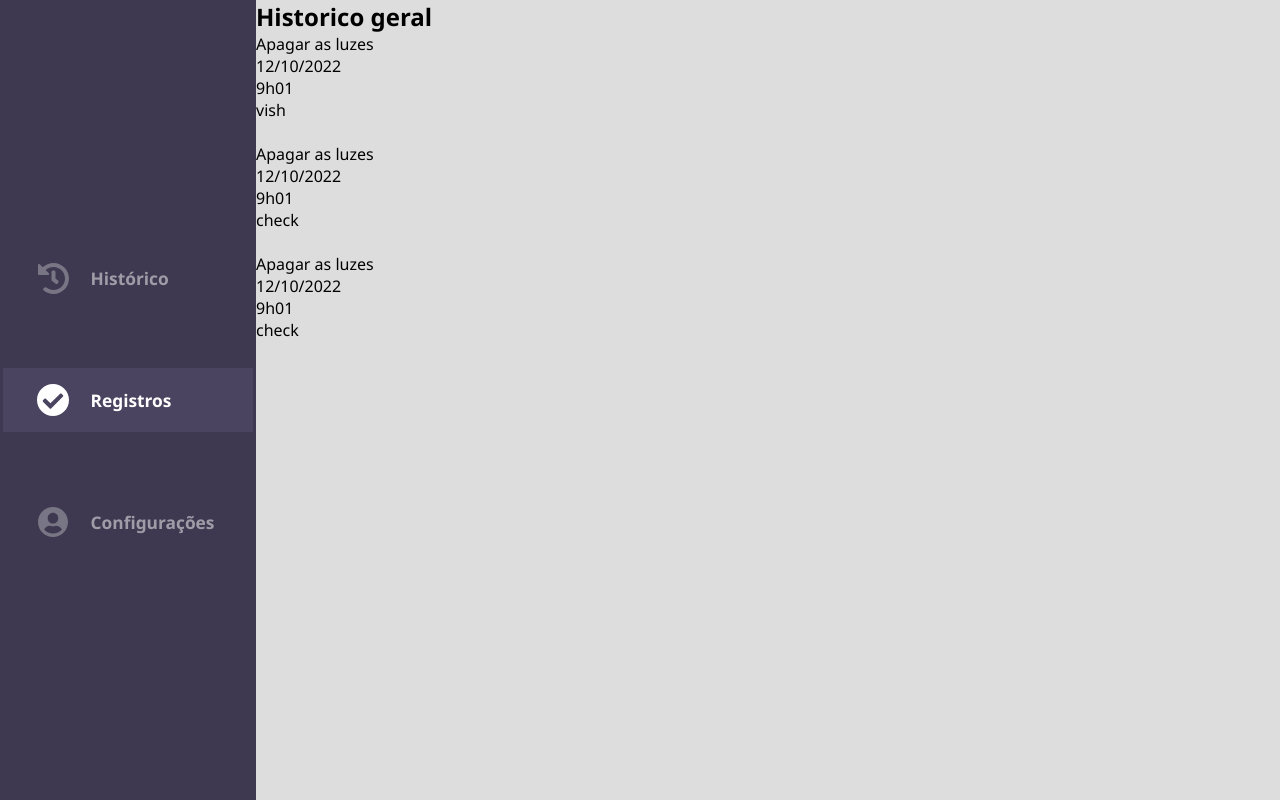
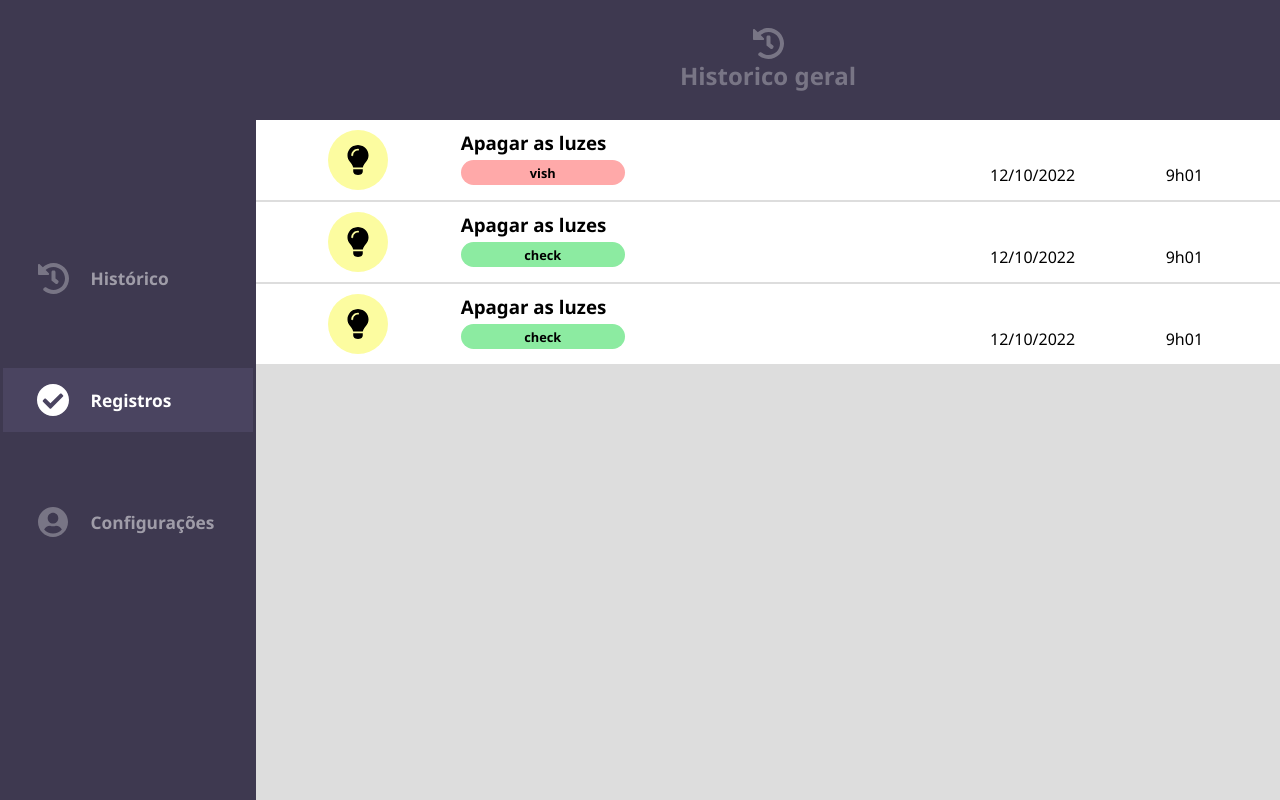
Before and after one commit to aka-toliu/fiz-isso, an Angular app in the folder dev/: page /historico in a window 1280 px wide. Built offline with nearby package versions, Linux system fonts and the light colour scheme.

Commit message:
estilização do historico

```diff
--- a/dev/src/app/historico-geral/historico-geral.component.html
+++ b/dev/src/app/historico-geral/historico-geral.component.html
@@ -1,9 +1,27 @@
-<h2>Historico geral</h2>
+<header>
+        <img src="../../assets/icones/icon__historico-white.svg" alt="">
+        <h2>Historico geral</h2>
+</header>
 
-<div *ngFor="let historico of historicoGeral">
-        <p>{{ historico.titulo }}</p>
-        <p>{{ historico.data }}</p>
-        <p>{{ historico.horario }}</p>
-        <p>{{ historico.status }}</p>
-        <br>
-</div>
+<main>
+
+        <div class="historico-g__item" *ngFor="let historico of historicoGeral">
+                <div class="historico-g__icon">
+                        <img class="{{ historico.cor }}" src="../../assets/icones/icon__{{ historico.icone }}.svg" alt="">
+                </div>
+
+                <div class="historico-g__content">
+
+                        <h3 class="historico-g__titulo">{{ historico.titulo }}</h3>
+
+                        <p [ngClass]="{checked: historico.status == 'check',
+                                       vished: historico.status == 'vish'}"
+                                       class="historico-g__status">{{ historico.status }}</p>
+                        <p class="historico-g__data">{{ historico.data }}</p>
+                        <p class="historico-g__horario">{{ historico.horario }}</p>
+                </div>
+
+                <br>
+        </div>
+
+</main>
--- a/dev/src/app/historico-geral/historico-geral.component.scss
+++ b/dev/src/app/historico-geral/historico-geral.component.scss
@@ -0,0 +1,86 @@
+header{
+    width: 100%;
+    height: 15%;
+    background-color: var(--primary);
+    display: flex;
+    align-items: center;
+    justify-content: center;
+    flex-direction: column;
+
+    h2{
+        color: white;
+        opacity: .3;
+    }
+
+    img{
+        opacity: .3;
+    }
+}
+
+
+.historico-g{
+
+    &__item{
+        width: 100%;
+        height: 80px;
+        background-color: var(--white);
+        margin-bottom: 2px;
+        display: flex;
+        align-items: center;
+        justify-content: space-around;
+    }
+
+    &__icon{
+        width: 20%;
+        height: 100%;
+        display: flex;
+        align-items: center;
+        justify-content: center;
+
+        img{
+            width: 60px;
+            height: 60px;
+            border-radius: 60px;
+            padding: 15px;
+        }
+    }
+
+    &__content{
+        width: 80%;
+        display: flex;
+        flex-wrap: wrap;
+    }
+    &__status{
+        width: 20%;
+        height: 25px;
+        border-radius: 30px;
+        display: flex;
+        justify-content: center;
+        align-items: center;
+        font-weight: bolder;
+        font-size: .8em;
+    }
+
+    &__titulo{
+        width: 95%;
+        font-weight: bold;
+        margin-bottom: 5px;
+    }
+
+    &__data{
+        width: 55%;
+        height: 30px;
+        display: flex;
+        justify-content: flex-end;
+        align-items: center;
+    }
+
+    &__horario{
+        width: 15%;
+        height: 30px;
+        display: flex;
+        justify-content: flex-end;
+        align-items: center;
+        margin-left: 5px;
+    }
+}
--- a/dev/src/app/registros.service.ts
+++ b/dev/src/app/registros.service.ts
@@ -111,18 +111,24 @@ export class RegistrosService {
 
       {
         titulo: "Apagar as luzes",
+        icone: "light",
+        cor: "yellow",
         data: "12/10/2022",
         horario: "9h01",
         status: "vish",
       },
       {
         titulo: "Apagar as luzes",
+        icone: "light",
+        cor: "yellow",
         data: "12/10/2022",
         horario: "9h01",
         status: "check",
       },
       {
         titulo: "Apagar as luzes",
+        icone: "light",
+        cor: "yellow",
         data: "12/10/2022",
         horario: "9h01",
         status: "check",
--- a/dev/src/app/registros/registros.component.html
+++ b/dev/src/app/registros/registros.component.html
@@ -43,7 +43,9 @@
             <span *ngIf="registro.status != 'waiting'">Próximo: {{ registro.data | date: 'dd-MM-yyyy' }}</span>
         </div>
     </div>
-    <button class="btn-registro__historico" [routerLink]="['registro', idRegistro.id]">ver histórico</button>
+    <button class="btn-registro__historico" [routerLink]="['registro', idRegistro.id]">Ver histórico</button>
+
+    <button class="btn-registro__options"></button>
 
 </section>
 </main>
--- a/dev/src/app/registros/registros.component.scss
+++ b/dev/src/app/registros/registros.component.scss
@@ -133,7 +133,25 @@
     position: absolute;
     bottom: 10px;
     right: 10px;
-    opacity: .4s;
+    opacity: .7;
+    display: flex;
+    align-items: center;
+    justify-content: center;
+    height: 15px;
+    font-size: .8em;
+
+    &::before{
+        content: "";
+        width: 15px;
+        height: 15px;
+        background-size: 15px;
+        background-repeat: no-repeat;
+        background-position: center;
+        background-image: url(../../assets/icones/icon__historico-white.svg);
+        filter: brightness(.6);
+        left: -20px;
+        position: absolute;
+       }
 
 }
 
--- a/dev/src/app/registros/registros.component.ts
+++ b/dev/src/app/registros/registros.component.ts
@@ -48,7 +48,9 @@ export class RegistrosComponent implements OnInit {
     titulo: this.registros[num].titulo,
     data: this.newDay + "/" + this.newMonth + "/" + this.newYear,
     horario: this.newHours + 'h' + this.newMinutes,
-    status:  this.registros[num].status
+    status:  this.registros[num].status,
+    cor:  this.registros[num].cor,
+    icone:  this.registros[num].icone
 }
 
   this.registros[num].historico.push(novoHistoricoRegistro);
--- a/dev/src/app/shared/historico-registro/historico-registro.component.html
+++ b/dev/src/app/shared/historico-registro/historico-registro.component.html
@@ -1,7 +1,11 @@
-<div #idRegistro id="{{ id }}">
-    <h2>{{ registros[idRegistro.id].titulo }}</h2>
-    <p>historico do registro:</p>
-    <br>
+<main #idRegistro id="{{ id }}">
+    <header class="{{ registros[idRegistro.id].cor }}">
+        <img src="../../../assets/icones/icon__{{ registros[idRegistro.id].icone }}.svg" alt="">
+        <h2>{{ registros[idRegistro.id].titulo }}</h2>
+    </header>
+
+
+    <h3>historico do registro:</h3>
     <div class="historico-registro__item" *ngFor="let historico of registros[idRegistro.id].historico">
         <div
         [ngClass]="{checked: historico.status == 'check',
@@ -11,8 +15,7 @@
         <p class="historico-registro__horario">{{ historico.horario }}</p>
         <br>
     </div>
-    <p *ngIf="registros[idRegistro.id].historico == ''">
-        Não há historico de registros
 
-    </p>
-</div>
+    <p *ngIf="registros[idRegistro.id].historico == ''">Não há historico de registros</p>
+
+</main>
--- a/dev/src/app/shared/historico-registro/historico-registro.component.scss
+++ b/dev/src/app/shared/historico-registro/historico-registro.component.scss
@@ -1,11 +1,51 @@
+
+main{
+    height: 90%;
+    display: flex;
+    flex-direction: column;
+    align-items: center;
+
+    h3{
+       margin: 7px;
+       color: grey;
+       font-weight: 500;
+       width: 100%;
+       display: flex;
+       justify-content: center;
+       align-items: center;
+
+       &::before{
+        content: "";
+        width: 20px;
+        height: 20px;
+        background-size: 20px;
+        background-repeat: no-repeat;
+        background-position: center;
+        background-image: url(../../../assets/icones/icon__historico-white.svg);
+        filter: brightness(.6);
+        margin-right: 5px;
+       }
+    }
+}
+
+header{
+    height: 20%;
+    width: 100%;
+    display: flex;
+    justify-content: center;
+    align-items: center;
+    flex-direction: column;
+}
+
+
 .historico-registro__item{
     display: flex;
-    width: 95%;
-    height: 40px;
+    width: 100%;
+    height: 50px;
     background-color: var(--white);
     justify-content: space-evenly;
     align-items: center;
-    margin-bottom: 5px;
+    margin-bottom: 2px;
     margin-left: auto;
     margin-right: auto;
 }
@@ -19,11 +59,3 @@
     align-items: center;
     font-weight: bolder;
 }
-
-.checked{
-    background-color: #8ceba1;
-}
-
-.vished{
-    background-color: #ffa9a9;
-}
--- a/dev/src/styles.scss
+++ b/dev/src/styles.scss
@@ -20,3 +20,12 @@
 button{
     cursor: pointer;
 }
+
+
+.checked{
+    background-color: #8ceba1;
+}
+
+.vished{
+    background-color: #ffa9a9;
+}
```
